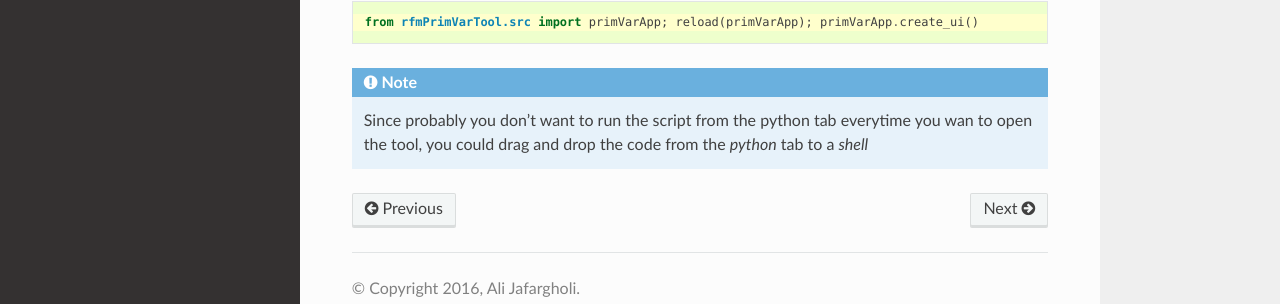
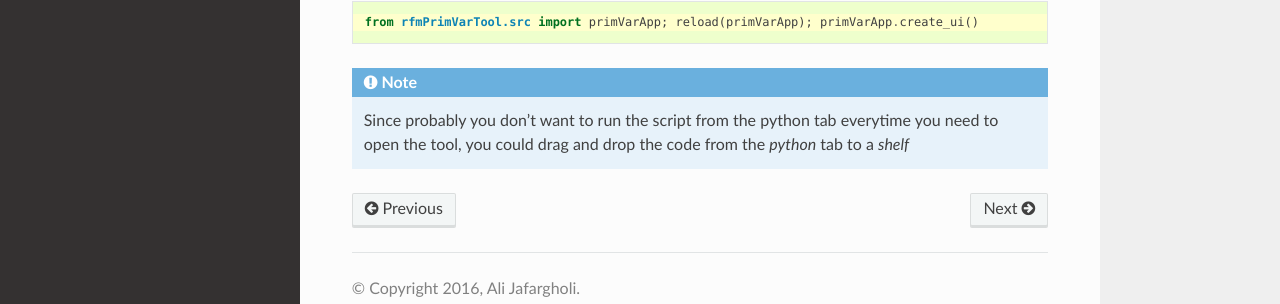
Before and after one commit to alijafargholi/prman_rfmPrimVarTool, a Sphinx documentation site: the page built from doc/installation.rst, in a window 1280 px wide. Shown: the part 555-859 px from the top of the page. Built offline with Sphinx 7.4.7 and the Read the Docs theme 2.0.0, drawn with Linux system fonts in a browser that asks for light colours.

Commit message:
fix typo

```diff
--- a/doc/installation.rst
+++ b/doc/installation.rst
@@ -21,4 +21,4 @@ Then in a new instance of Maya, open the script editor and run the following in
 
     from rfmPrimVarTool.src import primVarApp; reload(primVarApp); primVarApp.create_ui()
 
-.. note:: Since probably you don't want to run the script from the python tab everytime you wan to open the tool, you could drag and drop the code from the *python* tab to a *shell*
+.. note:: Since probably you don't want to run the script from the python tab everytime you need to open the tool, you could drag and drop the code from the *python* tab to a *shelf*
```
